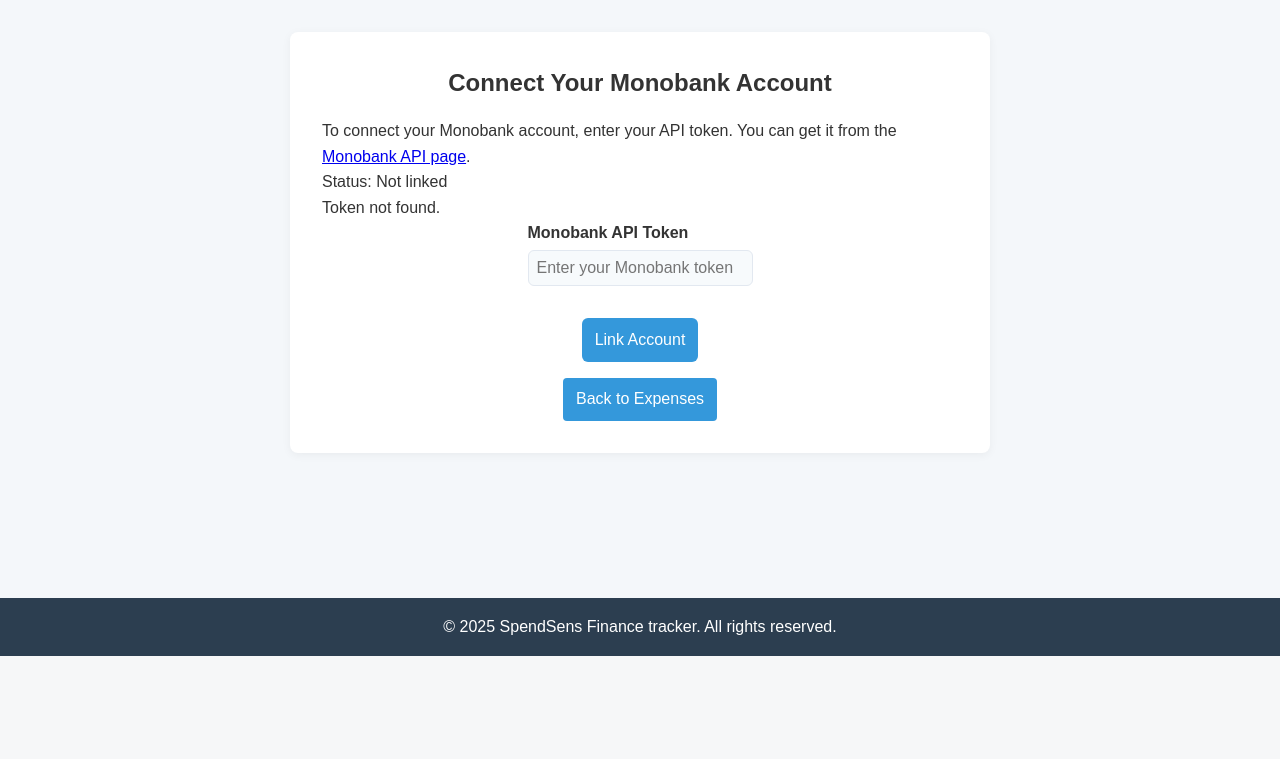
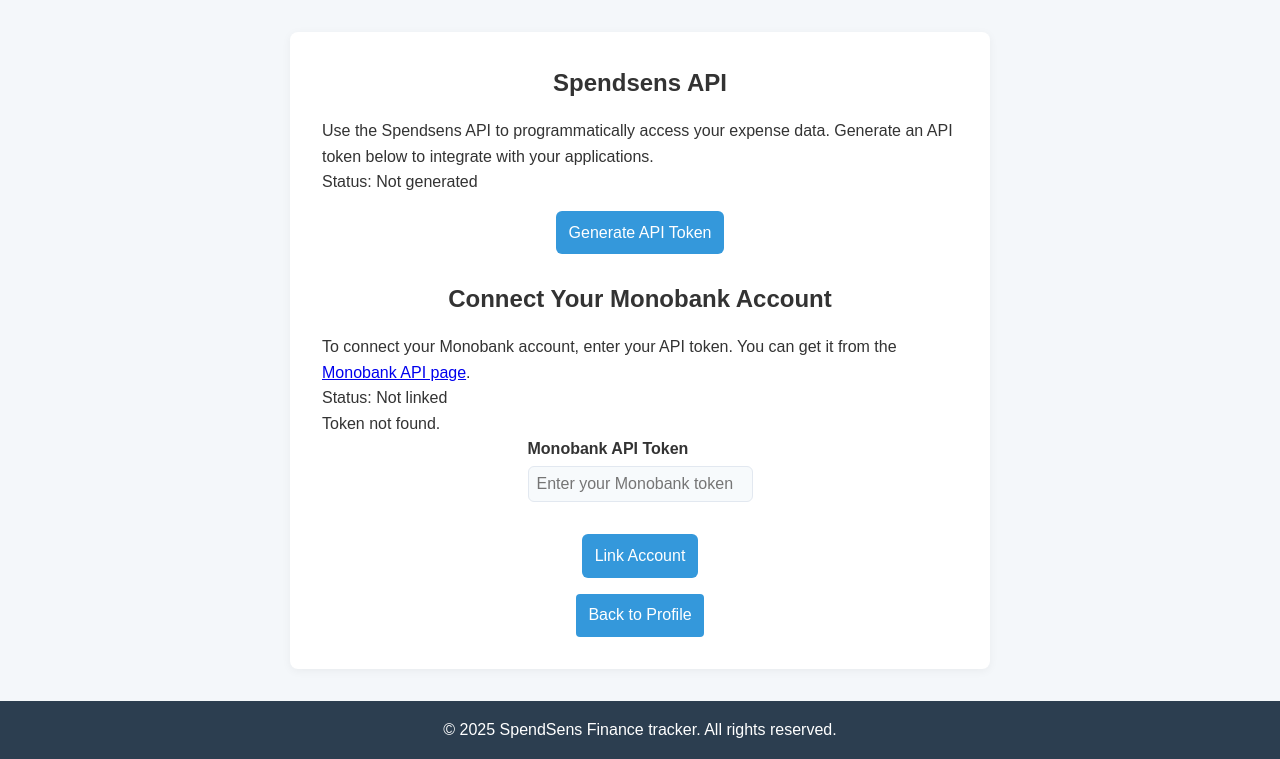
Before and after one commit to HappyMaxxx/SpendSense, a Django app: page /all_mono/ in a window 1280 px wide. Shown: the part 144-903 px from the top of the page. Before the commit the page ends 800 px from the top, so only its background shows below. Run offline with Django 5.2, Linux system fonts and the light colour scheme; the visitor is signed in with stand-in values (Sample User, id 1); data that the repository does not hold is empty; parts of the project's set-up code (start-up, migrations or seed data) failed here and were passed over.

Commit message:
api token generator for site api

```diff
--- a/finance/models.py
+++ b/finance/models.py
@@ -92,3 +92,8 @@ class UserCategory(models.Model):
             return f'UserCat {self.icon} {self.name} spent'
         else:
             return f'UserCat {self.icon} {self.name} earn'
+
+
+class UserProfile(models.Model):
+    user = models.ForeignKey(User, on_delete=models.CASCADE, related_name='user_profile')
+    api_key = models.CharField(max_length=32, unique=True, blank=True, null=True)
--- /dev/null
+++ b/finance/templates/finance/link_api.html
@@ -0,0 +1,166 @@
+{% extends 'base.html' %}
+
+{% block content %}
+    <!-- SPENDSENS API -->
+
+    <h1 class="text-2xl font-bold text-gray-800 mb-6 text-center">Spendsens API</h1>
+
+    <p class="text-gray-600 mb-4 text-sm">
+        Use the Spendsens API to programmatically access your expense data. Generate an API token below to integrate with your applications.
+    </p>
+
+    <p>
+        Status: {% if profile.api_key %} Generated {% else %} Not generated {% endif %}
+    </p>
+
+    {% if profile.api_key %}
+        <div class="space-y-4">
+            <div class="relative">
+                <label for="api_token" class="block text-sm font-medium text-gray-700">Your API Token</label>
+                <input
+                    type="password"
+                    id="api_token"
+                    value="{{ profile.api_key }}"
+                    readonly
+                    class="mt-1 block w-full px-3 py-2 border border-gray-300 rounded-md shadow-sm bg-gray-100"
+                >
+            </div>
+            <div class="flex space-x-4" style="gap:5%; margin-top: 1rem; margin-bottom: 2rem;">
+                <button
+                    type="button"
+                    onclick="toggleTokenVisibility()"
+                    class="absolute inset-y-0 right-0 pr-3 flex items-center text-sm text-gray-600 hover:text-gray-800 mt-6"
+                >
+                    Show
+                </button>
+                <button
+                    type="button"
+                    onclick="copyToken()"
+                    class="px-4 py-2 bg-blue-600 text-white rounded-md hover:bg-blue-700"
+                >
+                    Copy Token
+                </button>
+                <button
+                    type="button"
+                    onclick="deleteToken()"
+                    class="px-4 py-2 bg-red-600 text-white rounded-md hover:bg-red-700"
+                >
+                    Delete Token
+                </button>
+            </div>
+        </div>
+    {% else %}
+        <div class="center_div">
+            <form method="post">
+                {% csrf_token %}
+                <input type="hidden" name="action" value="ss_api">
+                <button
+                    type="submit"
+                    class="px-4 py-2 bg-green-600 text-white rounded-md hover:bg-green-700"
+                    style="margin-bottom: 15%;"
+                >
+                    Generate API Token
+                </button>
+            </form>
+        </div>
+    {% endif %}
+
+    <!-- MONO API -->
+
+    <h1 class="text-2xl font-bold text-gray-800 mb-6 text-center">Connect Your Monobank Account</h1>
+
+    <p class="text-gray-600 mb-4 text-sm">
+        To connect your Monobank account, enter your API token. You can get it from the
+        <a href="https://api.monobank.ua/" target="_blank" class="text-blue-600 hover:underline">Monobank API page</a>.
+    </p>
+
+    <p>
+        Status: {% if user.monotoken %} Linked {% else %} Not linked {% endif %}
+    </p>
+
+    {% if error %}
+        <div class="bg-red-100 border-l-4 border-red-500 text-red-700 p-4 mb-6" role="alert">
+            <p>{{ error }}</p>
+        </div>
+    {% endif %}
+
+    <form method="post" class="space-y-4" id="mono_form">
+        {% csrf_token %}
+        <input type="hidden" name="action" value="mono_api">
+        <div>
+            <label for="mono_token" class="block text-sm font-medium text-gray-700">Monobank API Token</label>
+            <input
+                type="text"
+                name="mono_token"
+                id="mono_token"
+                required
+                class="mt-1 block w-full px-3 py-2 border border-gray-300 rounded-md shadow-sm focus:outline-none focus:ring-blue-500 focus:border-blue-500"
+                placeholder="Enter your Monobank token"
+            >
+        </div>
+        <div class="center_div">
+            <button type="submit">
+                Link Account
+            </button>
+        </div>
+    </form>
+
+    <div class="sa_buttons">
+        {% if user.monotoken %}
+            <button onclick="unlinkMono()">
+                Unlink Account
+            </button>
+        {% endif %}
+
+        <a href="{% url 'profile' %}">
+            <button>Back to Profile</button>
+        </a>
+    </div>
+</div>
+
+<!-- SPENDSENS API SCRIPTS -->
+<script>
+    function toggleTokenVisibility() {
+        const tokenInput = document.getElementById('api_token');
+        const toggleButton = tokenInput.nextElementSibling;
+        if (tokenInput.type === 'password') {
+            tokenInput.type = 'text';
+            toggleButton.textContent = 'Hide';
+        } else {
+            tokenInput.type = 'password';
+            toggleButton.textContent = 'Show';
+        }
+    }
+
+    function copyToken() {
+        const tokenInput = document.getElementById('api_token');
+        tokenInput.select();
+        document.execCommand('copy');
+    }
+
+    function deleteToken() {
+        if (confirm('Are you sure you want to delete your API token?')) {
+            window.location.href = `/api/delete-api-token/`;
+        }
+    }
+</script>
+
+<!-- MONO API SCRIPTS -->
+<script>
+    document.getElementById('mono_form').addEventListener('submit', function(e) {
+        const tokenInput = document.getElementById('mono_token').value.trim();
+        if (tokenInput.length < 10) {
+            e.preventDefault();
+            alert('Please enter a valid Monobank token.');
+        }
+    });
+</script>
+
+<script>
+function unlinkMono() {
+    if (confirm('Are you sure you want to unlink monobank?')) {
+        window.location.href = `/api/delete-mono-token/`;
+    }
+}
+</script>
+{% endblock %}
--- a/finance/templates/finance/link_mono.html
+++ /dev/null
@@ -1,71 +0,0 @@
-{% extends 'base.html' %}
-
-{% block content %}
-    <h1 class="text-2xl font-bold text-gray-800 mb-6 text-center">Connect Your Monobank Account</h1>
-
-    <p class="text-gray-600 mb-4 text-sm">
-        To connect your Monobank account, enter your API token. You can get it from the
-        <a href="https://api.monobank.ua/" target="_blank" class="text-blue-600 hover:underline">Monobank API page</a>.
-    </p>
-
-    <p>
-        Status: {% if user.monotoken %} Linked {% else %} Not linked {% endif %}
-    </p>
-
-    {% if error %}
-        <div class="bg-red-100 border-l-4 border-red-500 text-red-700 p-4 mb-6" role="alert">
-            <p>{{ error }}</p>
-        </div>
-    {% endif %}
-
-    <form method="post" class="space-y-4">
-        {% csrf_token %}
-        <div>
-            <label for="mono_token" class="block text-sm font-medium text-gray-700">Monobank API Token</label>
-            <input
-                type="text"
-                name="mono_token"
-                id="mono_token"
-                required
-                class="mt-1 block w-full px-3 py-2 border border-gray-300 rounded-md shadow-sm focus:outline-none focus:ring-blue-500 focus:border-blue-500"
-                placeholder="Enter your Monobank token"
-            >
-        </div>
-        <div class="center_div">
-            <button type="submit">
-                Link Account
-            </button>
-        </div>
-    </form>
-
-    <div class="sa_buttons">
-        {% if user.monotoken %}
-            <button onclick="unlinkMono()">
-                Unlink Account
-            </button>
-        {% endif %}
-
-        <a href="{% url 'expenses' %}">
-            <button>Back to Expenses</button>
-        </a>
-    </div>
-</div>
-
-<script>
-    document.querySelector('form').addEventListener('submit', function(e) {
-        const tokenInput = document.getElementById('mono_token').value.trim();
-        if (tokenInput.length < 10) {
-            e.preventDefault();
-            alert('Please enter a valid Monobank token.');
-        }
-    });
-</script>
-
-<script>
-function unlinkMono() {
-    if (confirm('Are you sure you want to unlink monobank?')) {
-        window.location.href = `/api/delete-mono-token/`;
-    }
-}
-</script>
-{% endblock %}
--- a/finance/urls.py
+++ b/finance/urls.py
@@ -8,14 +8,16 @@ urlpatterns = [
     path('register/', views.RegisterUser.as_view(), name='register'),
     path('login/', views.LoginUser.as_view(), name='auth'),
     path('logout/', views.LogoutUser.as_view(), name='logout'),
-    path('profile/', views.UserProfile.as_view(), name='profile'),
+    path('profile/', views.UserProfileView.as_view(), name='profile'),
     path('expenses/', views.UserExpenses.as_view(), name='expenses'),
-    path("link_monobank/", views.link_monobank, name="link_monobank"),
+    path("link_api/", views.link_api, name="link_api"),
     path("monobank/", views.monobank_info_view, name="monobank_info"),
-    path("all_mono/", views.all_transactions_view, name="all_mono_transactions"),
+    path("all_mono/", views.all_mono_transactions_view, name="all_mono_transactions"),
+    path("generate_api_token/", views.set_user_api_token, name="generate_api_token"),
     # API endpoints
     path('api/check_username/', views.check_username, name='check_username'),
     path('api/edit-transaction/<int:transaction_id>/<int:transaction_type>/', views.edit_transaction, name='edit_transaction'),
     path('api/delete-transaction/<int:transaction_id>/<int:transaction_type>/', views.delete_transaction, name='delete_transaction'),
     path('api/delete-mono-token/', views.delete_mono_token, name='unlink_monobank'),
+    path('api/delete-api-token/', views.delete_api_token, name='unlink_api')
 ]
--- a/finance/views.py
+++ b/finance/views.py
@@ -1,4 +1,5 @@
-from .models import Spents, Earnings, MonoToken, MonoAccount, Account, SpentCategory, EarnCategory, UserCategory
+from .models import (Spents, Earnings, MonoToken, MonoAccount,
+                     Account, SpentCategory, EarnCategory, UserCategory, UserProfile)
 from .services.mono_api import MonobankAPI
 from .forms import RegisterUserForm, LoginUserForm, TransactionForm
 
@@ -21,6 +22,7 @@ from django.utils import timezone
 
 from operator import attrgetter
 import json
+import secrets
 from decimal import Decimal
 from .tasks import test_task
 
@@ -283,7 +285,7 @@ class LogoutUser(View):
         return redirect('auth')
 
 
-class UserProfile(LoginRequiredMixin, View):
+class UserProfileView(LoginRequiredMixin, View):
     def get(self, request):
         user = request.user
 
@@ -401,24 +403,40 @@ class UserExpenses(LoginRequiredMixin, View):
         return render(request, 'finance/expenses.html', context)
 
 @login_required
-def link_monobank(request):
+def link_api(request):
     if request.method == "POST":
-        token = request.POST.get("mono_token")
-        try:
-            client_info = MonobankAPI.get_client_info(token)
-            mono_token, created = MonoToken.objects.update_or_create(
-                user=request.user, defaults={"token": token}
-            )
-            for account in client_info["accounts"]:
-                MonoAccount.objects.update_or_create(
-                    user=request.user,
-                    mono_account_id=account["id"],
-                    defaults={"name": account.get("type", "Unknown"), "balance": account["balance"] / 100}
+        action = request.POST.get('action')
+
+        if action == 'ss_api':
+            set_user_api_token(request)
+            try:
+                profile = UserProfile.objects.get(user=request.user)
+            except UserProfile.DoesNotExist:
+                profile = None
+            return render(request, "finance/link_api.html", {'profile': profile})
+
+        elif action == 'mono_api':
+            token = request.POST.get("mono_token")
+            try:
+                client_info = MonobankAPI.get_client_info(token)
+                mono_token, created = MonoToken.objects.update_or_create(
+                    user=request.user, defaults={"token": token}
                 )
-            return redirect("expenses")
-        except Exception as e:
-            return render(request, "finance/link_mono.html", {"error": str(e)})
-    return render(request, "finance/link_mono.html")
+                for account in client_info["accounts"]:
+                    MonoAccount.objects.update_or_create(
+                        user=request.user,
+                        mono_account_id=account["id"],
+                        defaults={"name": account.get("type", "Unknown"), "balance": account["balance"] / 100}
+                    )
+                return redirect("expenses")
+            except Exception as e:
+                return render(request, "finance/link_api.html", {"error": str(e)})
+
+    try:
+        profile = UserProfile.objects.get(user=request.user)
+    except UserProfile.DoesNotExist:
+        profile = None
+    return render(request, "finance/link_api.html", {'profile': profile})
 
 @login_required
 def monobank_info_view(request):
@@ -426,7 +444,7 @@ def monobank_info_view(request):
         mono_token = MonoToken.objects.get(user=request.user)
         token = mono_token.token
     except MonoToken.DoesNotExist:
-        return render(request, "finance/link_mono.html", {"error": "Token not found."})
+        return render(request, "finance/link_api.html", {"error": "Token not found."})
 
     try:
         client_info = MonobankAPI.get_client_info(token)
@@ -441,11 +459,11 @@ def monobank_info_view(request):
     })
 
 @login_required
-def all_transactions_view(request):
+def all_mono_transactions_view(request):
     try:
         mono_token = MonoToken.objects.get(user=request.user)
     except MonoToken.DoesNotExist:
-        return render(request, "finance/link_mono.html", {"error": "Token not found."})
+        return render(request, "finance/link_api.html", {"error": "Token not found."})
 
     token = mono_token.token
     errors = []
@@ -467,6 +485,19 @@ def all_transactions_view(request):
         "transactions": transactions,
         'errors': errors,
     })
+
+def generate_unique_token():
+    while True:
+        token = secrets.token_hex(16)
+        existing = UserProfile.objects.filter(api_key=token).exists()
+        if not existing:
+            return token
+
+def set_user_api_token(request):
+    user_profile, created = UserProfile.objects.get_or_create(user=request.user)
+    if user_profile.api_key is None:
+        user_profile.api_key = generate_unique_token()
+        user_profile.save()
 
 # API
 class PageNotFoundView(View):
@@ -535,3 +566,12 @@ def delete_mono_token(request):
     except MonoToken.DoesNotExist:
         pass
     return redirect('profile')
+
+def delete_api_token(request):
+    try:
+        user_profile = UserProfile.objects.get(user=request.user)
+        user_profile.delete()
+    except:
+        user_profile = None
+
+    return render(request, 'finance/link_api.html')
```
Also changed, not shown: finance/templates/finance/profile.html (+5 -13 lines), finance/migrations/0014_userprofile.py (added), finance/migrations/0015_auto_20250528_2323.py (added), 1 other file.
